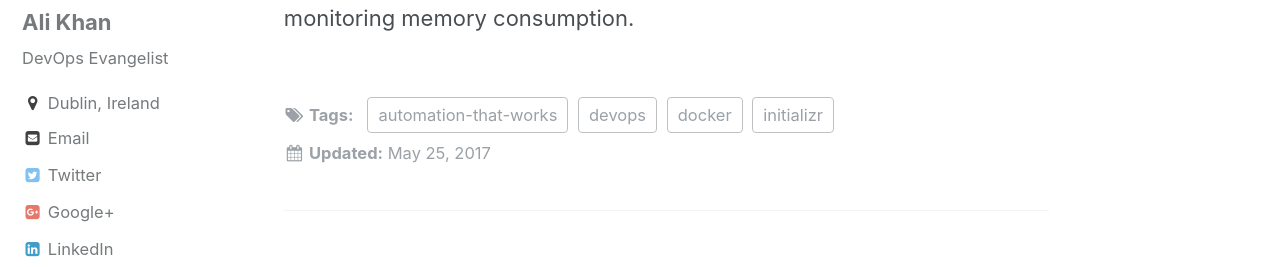
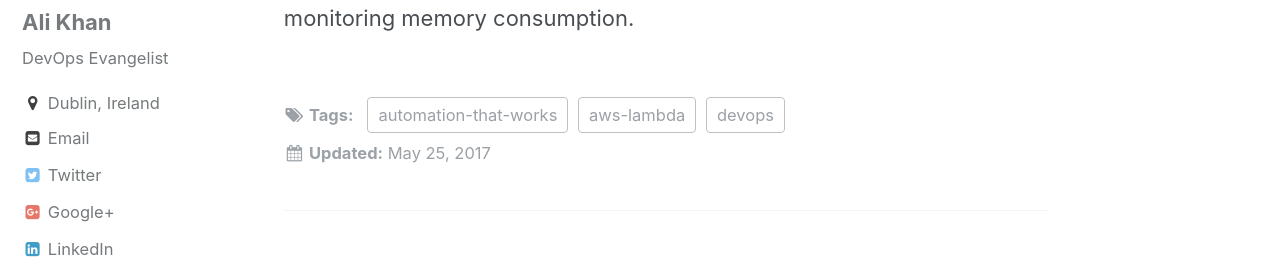
Before and after one commit to khanali21/khanali21.github.io, a Jekyll site: the page built from _posts/2017-05-25-performance-in-new-context.md, in a window 1280 px wide and 900 px high, scrolled down 1978 px. Shown: the part 155-422 px from the top of the window. Built offline with Jekyll 4.4.1, drawn with Linux system fonts in a browser that asks for light colours; comment, search, counter and statistics services are not loaded.

Commit message:
Article update

```diff
--- a/_posts/2017-05-25-performance-in-new-context.md
+++ b/_posts/2017-05-25-performance-in-new-context.md
@@ -2,7 +2,7 @@
 layout: single
 title: "Code Performance and Resource Consumption Testing "
 excerpt: "With Serverless/Function as a Service (FaaS) becoming mainstream the Performance & Resource Consumption testing has become ever more important"
-tags: [docker, devops, initializr, automation-that-works]
+tags: [aws-lambda, devops, automation-that-works]
 image:
   feature: performance-chart.png
   credit:
```
